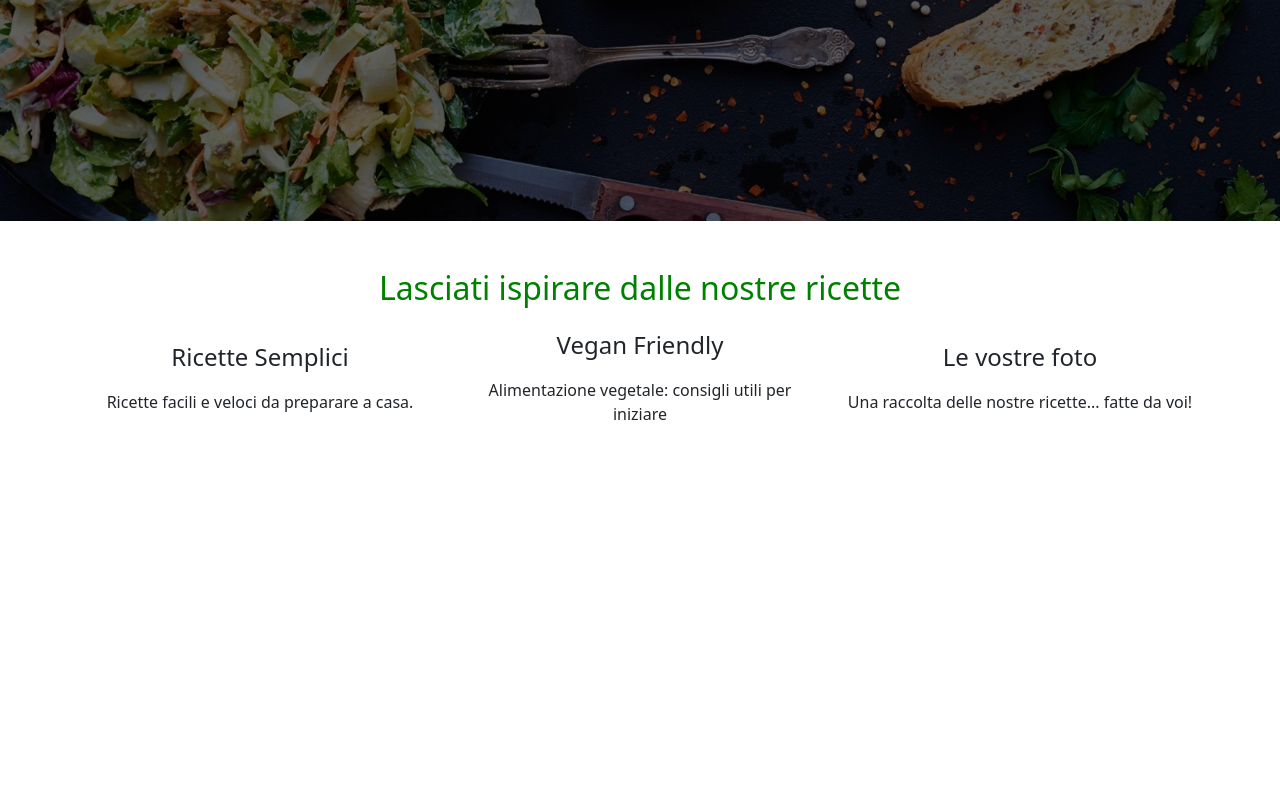
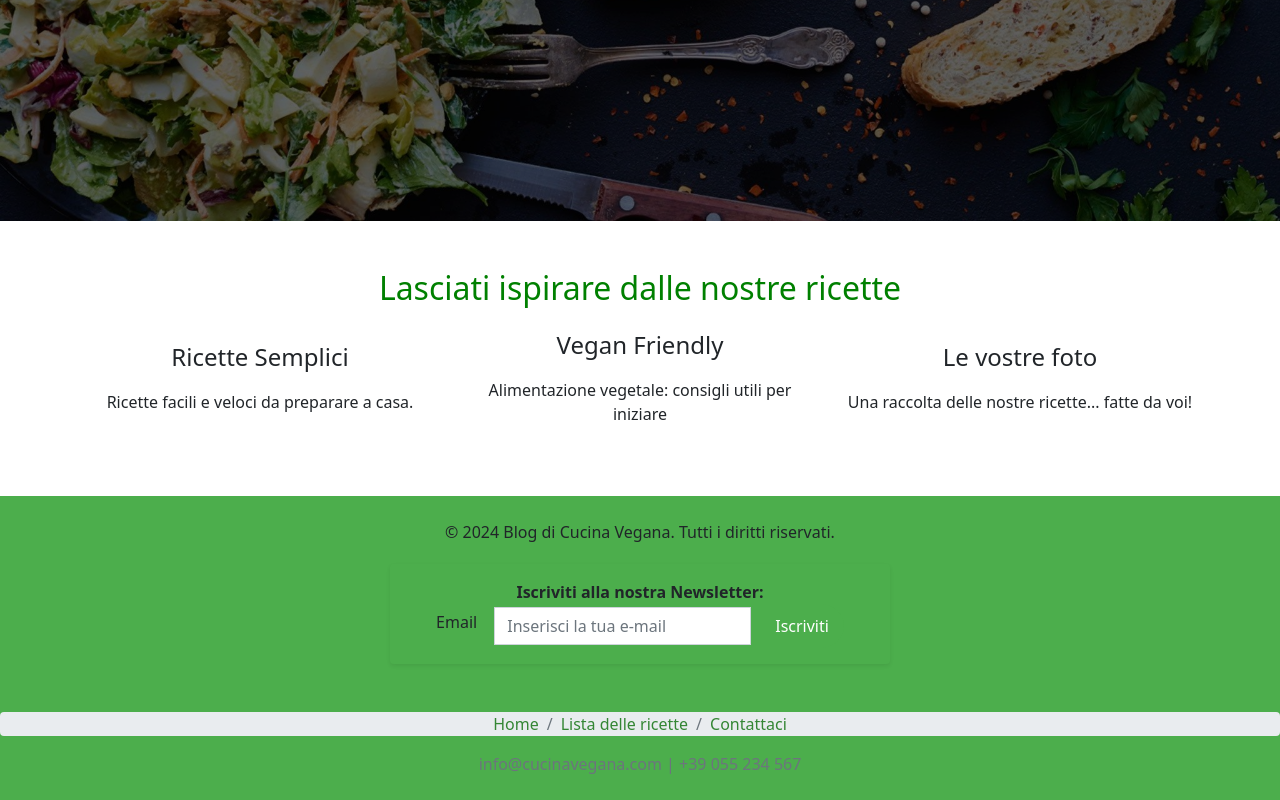
Before and after one commit to Martaperra/app-web, a Vue app: page / in a window 1280 px wide. Shown: the part 817-1617 px from the top of the page. Before the commit the page ends 1313 px from the top, so only its background shows below. Built offline with nearby package versions, Linux system fonts and the light colour scheme.

Commit message:
Add files via upload

```diff
--- a/src/App.vue
+++ b/src/App.vue
@@ -6,21 +6,22 @@
   <div id="app">
     <BarraRicerca></BarraRicerca>
   </div>
-
-  <!-- Contenuto dinamico delle pagine -->
   <router-view />
+  <FooterComponent></FooterComponent>
 </template>
 
 <script>
 // Importa la Navbar
 import NavbarApp from "@/components/NavbarApp.vue";
 import BarraRicerca from "./components/BarraRicerca.vue";
+import FooterComponent from "./components/FooterComponent.vue";
 
 export default {
   name: "App",
   components: {
     NavbarApp,
     BarraRicerca,
+    FooterComponent,
   },
 };
 </script>
```
